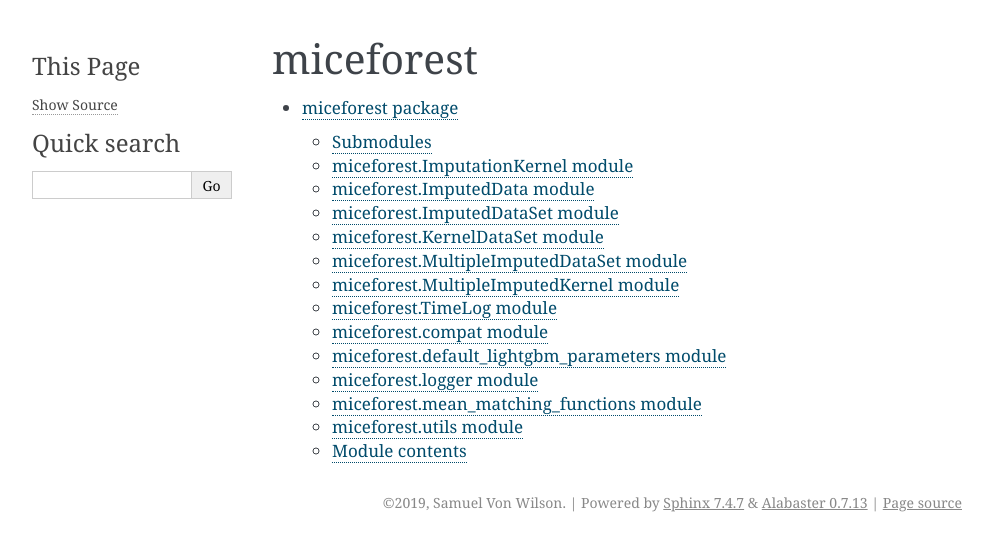
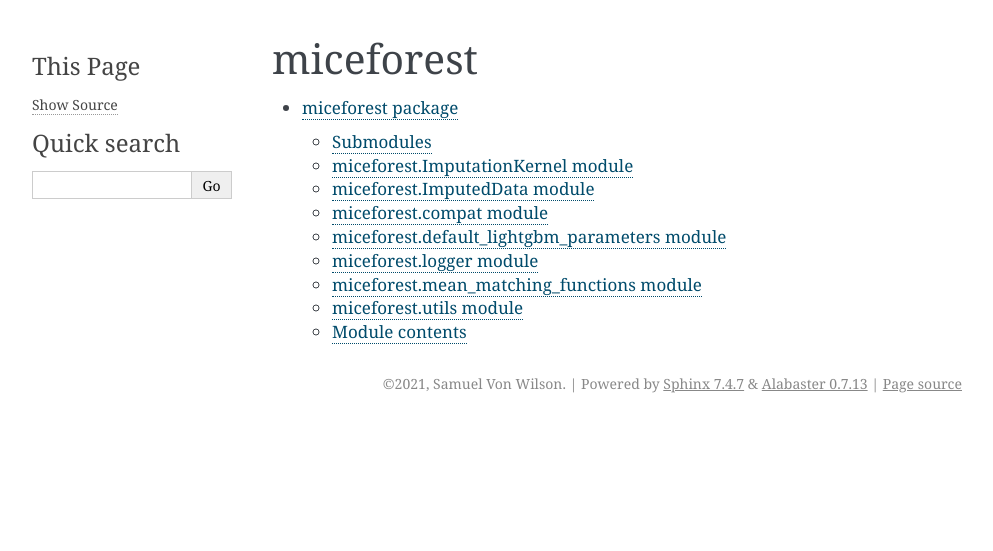
Before and after one commit to AnotherSamWilson/miceforest, a Sphinx documentation site: the page built from docs/modules.rst, in a window 1280 px wide. Shown: the top 551 px of the page, without its empty margins (148-1141 px from the left). Built offline with Sphinx 7.4.7, drawn with Linux system fonts in a browser that asks for light colours; pages that are not in the unit, such as notebooks, are missing from menus.

Commit message:
updated documentation

```diff
--- a/docs/conf.py
+++ b/docs/conf.py
@@ -12,14 +12,17 @@
 #
 import os
 import sys
-sys.path.insert(0, os.path.abspath('..'))
+sys.path.insert(0, os.path.abspath('../miceforest'))
 
 
 # -- Project information -----------------------------------------------------
 
 project = 'miceforest'
-copyright = '2019, Samuel Von Wilson'
+copyright = '2021, Samuel Von Wilson'
 author = 'Samuel Von Wilson'
+
+# The full version, including alpha/beta/rc tags
+release = '2021-08-21'
 
 
 # -- General configuration ---------------------------------------------------
@@ -28,7 +31,7 @@
 # extensions coming with Sphinx (named 'sphinx.ext.*') or your custom
 # ones.
 extensions = [
-    'sphinx.ext.autodoc'
+	'sphinx.ext.autodoc'
 ]
 
 # Add any paths that contain templates here, relative to this directory.
--- a/docs/index.rst
+++ b/docs/index.rst
@@ -1,5 +1,5 @@
 .. miceforest documentation master file, created by
-   sphinx-quickstart on Fri Oct 15 15:46:33 2021.
+   sphinx-quickstart on Tue Dec 28 11:24:49 2021.
    You can adapt this file completely to your liking, but it should at least
    contain the root `toctree` directive.
 
@@ -10,8 +10,7 @@
    :maxdepth: 2
    :caption: Contents:
 
-   modules
-
+	ImputationKernel
 
 Indices and tables
 ==================
--- a/docs/miceforest.rst
+++ b/docs/miceforest.rst
@@ -16,46 +16,6 @@
 -----------------------------
 
 .. automodule:: miceforest.ImputedData
-   :members:
-   :undoc-members:
-   :show-inheritance:
-
-miceforest.ImputedDataSet module
---------------------------------
-
-.. automodule:: miceforest.ImputedDataSet
-   :members:
-   :undoc-members:
-   :show-inheritance:
-
-miceforest.KernelDataSet module
--------------------------------
-
-.. automodule:: miceforest.KernelDataSet
-   :members:
-   :undoc-members:
-   :show-inheritance:
-
-miceforest.MultipleImputedDataSet module
-----------------------------------------
-
-.. automodule:: miceforest.MultipleImputedDataSet
-   :members:
-   :undoc-members:
-   :show-inheritance:
-
-miceforest.MultipleImputedKernel module
----------------------------------------
-
-.. automodule:: miceforest.MultipleImputedKernel
-   :members:
-   :undoc-members:
-   :show-inheritance:
-
-miceforest.TimeLog module
--------------------------
-
-.. automodule:: miceforest.TimeLog
    :members:
    :undoc-members:
    :show-inheritance:
```
